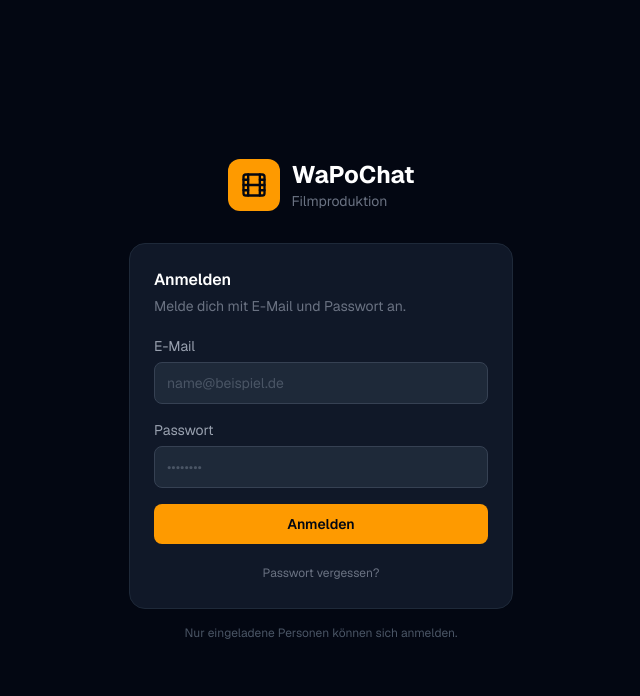
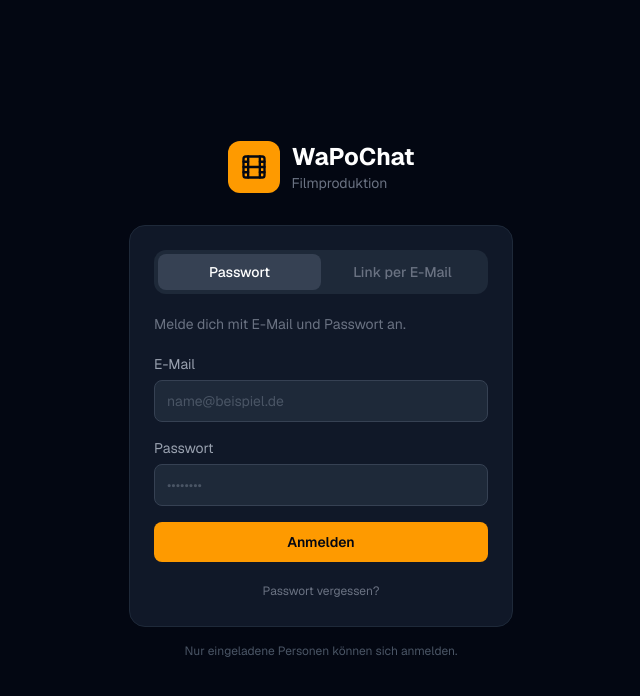
Before and after one commit to nickhain13/wapochat, a Next.js app: page /login in a window 1280 px wide. Shown: the top 696 px of the page, without its empty margins (319-959 px from the left). Built offline with nearby package versions, Linux system fonts and the light colour scheme.

Commit message:
Add magic link login tab alongside password login

```diff
--- a/src/app/login/page.tsx
+++ b/src/app/login/page.tsx
@@ -7,25 +7,48 @@ import { createClient } from '@/lib/supabase/client'
 import { Film } from 'lucide-react'
 import { useRouter } from 'next/navigation'
 
-type Mode = 'login' | 'reset'
+type Mode = 'password' | 'magic' | 'reset'
 
 export default function LoginPage() {
   const [email, setEmail] = useState('')
   const [password, setPassword] = useState('')
-  const [mode, setMode] = useState<Mode>('login')
+  const [mode, setMode] = useState<Mode>('password')
   const [sent, setSent] = useState(false)
   const [loading, setLoading] = useState(false)
   const [error, setError] = useState('')
   const router = useRouter()
 
+  function switchMode(m: Mode) {
+    setMode(m)
+    setError('')
+    setSent(false)
+  }
+
   async function handleSubmit(e: React.FormEvent) {
     e.preventDefault()
     setLoading(true)
     setError('')
-
     const supabase = createClient()
 
-    if (mode === 'reset') {
+    if (mode === 'password') {
+      const { error } = await supabase.auth.signInWithPassword({ email, password })
+      if (error) {
+        setError('E-Mail oder Passwort falsch.')
+      } else {
+        router.push('/')
+        router.refresh()
+      }
+    } else if (mode === 'magic') {
+      const { error } = await supabase.auth.signInWithOtp({
+        email,
+        options: { emailRedirectTo: `${window.location.origin}/auth/callback` },
+      })
+      if (error) {
+        setError('Fehler beim Senden. Bitte versuche es erneut.')
+      } else {
+        setSent(true)
+      }
+    } else {
       const { error } = await supabase.auth.resetPasswordForEmail(email, {
         redirectTo: `${window.location.origin}/auth/callback?next=/set-password`,
       })
@@ -33,14 +56,6 @@ export default function LoginPage() {
         setError('Fehler beim Senden. Bitte versuche es erneut.')
       } else {
         setSent(true)
-      }
-    } else {
-      const { error } = await supabase.auth.signInWithPassword({ email, password })
-      if (error) {
-        setError('E-Mail oder Passwort falsch.')
-      } else {
-        router.push('/')
-        router.refresh()
       }
     }
     setLoading(false)
@@ -68,21 +83,50 @@ export default function LoginPage() {
                 Schau in dein Postfach bei <span className="text-amber-400">{email}</span> und klicke auf den Link.
               </p>
               <button
-                onClick={() => { setSent(false); setMode('login') }}
+                onClick={() => switchMode('password')}
                 className="mt-4 text-amber-400 text-sm hover:text-amber-300 transition-colors"
               >
                 Zurück zur Anmeldung
               </button>
             </div>
           ) : (
+            <>
+              {/* Tabs */}
+              {mode !== 'reset' && (
+                <div className="flex bg-gray-800 rounded-xl p-1 mb-5">
+                  <button
+                    type="button"
+                    onClick={() => switchMode('password')}
+                    className={`flex-1 py-2 text-sm font-medium rounded-lg transition-colors ${
+                      mode === 'password'
+                        ? 'bg-gray-700 text-white'
+                        : 'text-gray-500 hover:text-gray-300'
+                    }`}
+                  >
+                    Passwort
+                  </button>
+                  <button
+                    type="button"
+                    onClick={() => switchMode('magic')}
+                    className={`flex-1 py-2 text-sm font-medium rounded-lg transition-colors ${
+                      mode === 'magic'
+                        ? 'bg-gray-700 text-white'
+                        : 'text-gray-500 hover:text-gray-300'
+                    }`}
+                  >
+                    Link per E-Mail
+                  </button>
+                </div>
+              )}
+
               <form onSubmit={handleSubmit}>
-              <h2 className="text-white font-semibold mb-1">
-                {mode === 'login' ? 'Anmelden' : 'Passwort zurücksetzen'}
-              </h2>
+                {mode === 'reset' && (
+                  <h2 className="text-white font-semibold mb-1">Passwort zurücksetzen</h2>
+                )}
                 <p className="text-gray-500 text-sm mb-5">
-                {mode === 'login'
-                  ? 'Melde dich mit E-Mail und Passwort an.'
-                  : 'Du bekommst einen Reset-Link per E-Mail.'}
+                  {mode === 'password' && 'Melde dich mit E-Mail und Passwort an.'}
+                  {mode === 'magic' && 'Wir schicken dir einen Anmeldelink per E-Mail.'}
+                  {mode === 'reset' && 'Du bekommst einen Reset-Link per E-Mail.'}
                 </p>
 
                 <label className="block text-gray-400 text-sm mb-1.5">E-Mail</label>
@@ -92,11 +136,12 @@ export default function LoginPage() {
                   onChange={e => setEmail(e.target.value)}
                   placeholder="name@beispiel.de"
                   required
+                  autoComplete="email"
                   className="w-full bg-gray-800 border border-gray-700 text-white rounded-lg px-3 py-2.5 text-sm mb-4 outline-none focus:border-amber-500 transition-colors placeholder:text-gray-600"
                 />
 
-              {mode === 'login' && (
-                <>
+                {mode === 'password' && (
+                  <div>
                     <label className="block text-gray-400 text-sm mb-1.5">Passwort</label>
                     <input
                       type="password"
@@ -107,7 +152,7 @@ export default function LoginPage() {
                       autoComplete="current-password"
                       className="w-full bg-gray-800 border border-gray-700 text-white rounded-lg px-3 py-2.5 text-sm mb-4 outline-none focus:border-amber-500 transition-colors placeholder:text-gray-600"
                     />
-                </>
+                  </div>
                 )}
 
                 {error && <p className="text-red-400 text-sm mb-3">{error}</p>}
@@ -117,22 +162,23 @@ export default function LoginPage() {
                   disabled={loading}
                   className="w-full bg-amber-500 hover:bg-amber-400 disabled:opacity-50 text-gray-950 font-semibold rounded-lg py-2.5 text-sm transition-colors"
                 >
-                {loading ? 'Bitte warten...' : mode === 'login' ? 'Anmelden' : 'Reset-Link senden'}
+                  {loading ? 'Bitte warten...' : mode === 'password' ? 'Anmelden' : 'Link senden'}
                 </button>
 
                 <div className="text-center mt-4">
-                {mode === 'login' ? (
+                  {mode === 'password' && (
                     <button
                       type="button"
-                    onClick={() => { setMode('reset'); setError('') }}
+                      onClick={() => switchMode('reset')}
                       className="text-gray-500 hover:text-gray-400 text-xs transition-colors"
                     >
                       Passwort vergessen?
                     </button>
-                ) : (
+                  )}
+                  {mode === 'reset' && (
                     <button
                       type="button"
-                    onClick={() => { setMode('login'); setError('') }}
+                      onClick={() => switchMode('password')}
                       className="text-gray-500 hover:text-gray-400 text-xs transition-colors"
                     >
                       Zurück zur Anmeldung
@@ -140,6 +186,7 @@ export default function LoginPage() {
                   )}
                 </div>
               </form>
+            </>
           )}
         </div>
 
```
Lines whose indentation alone changed are shown as unchanged.
